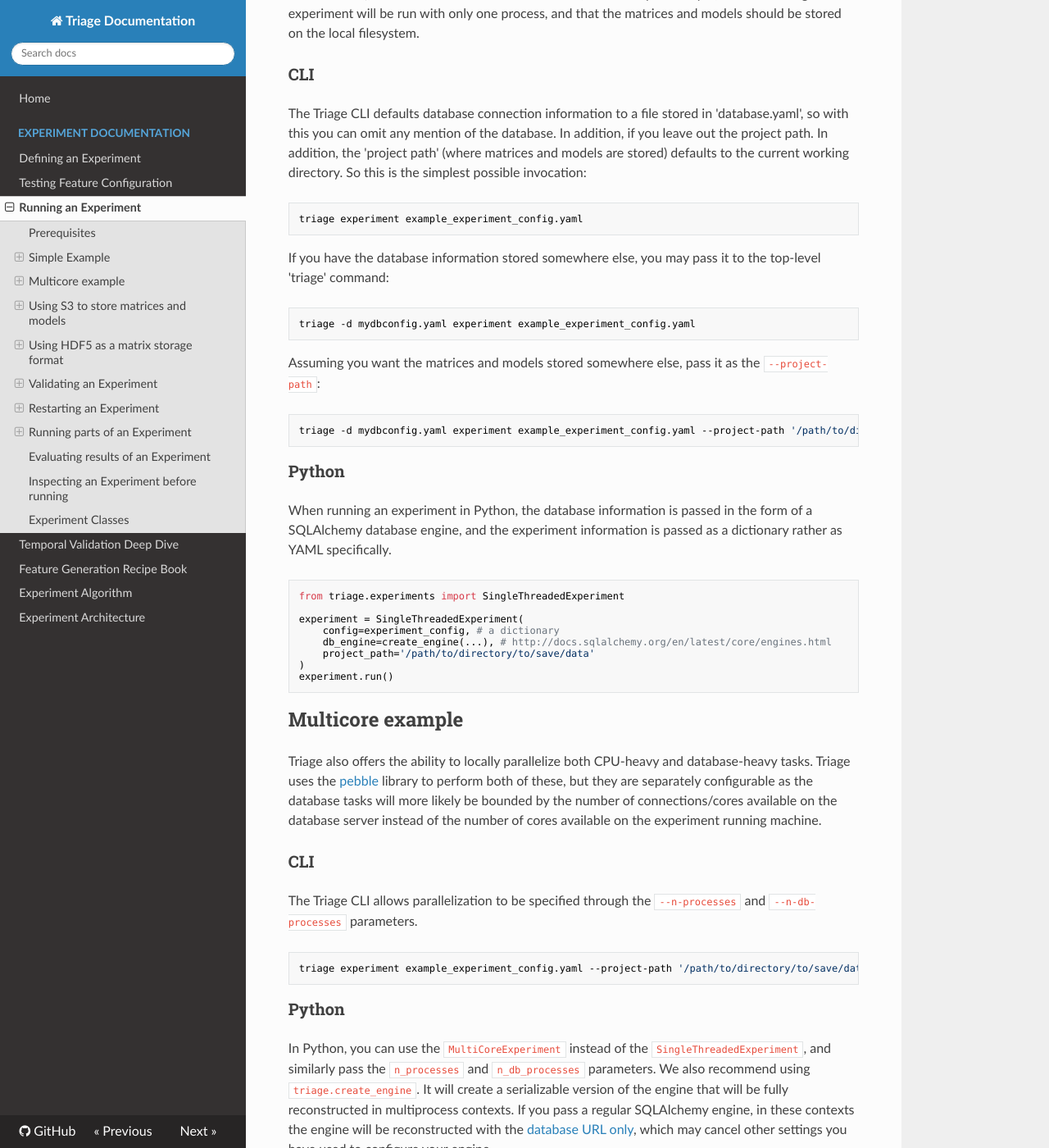
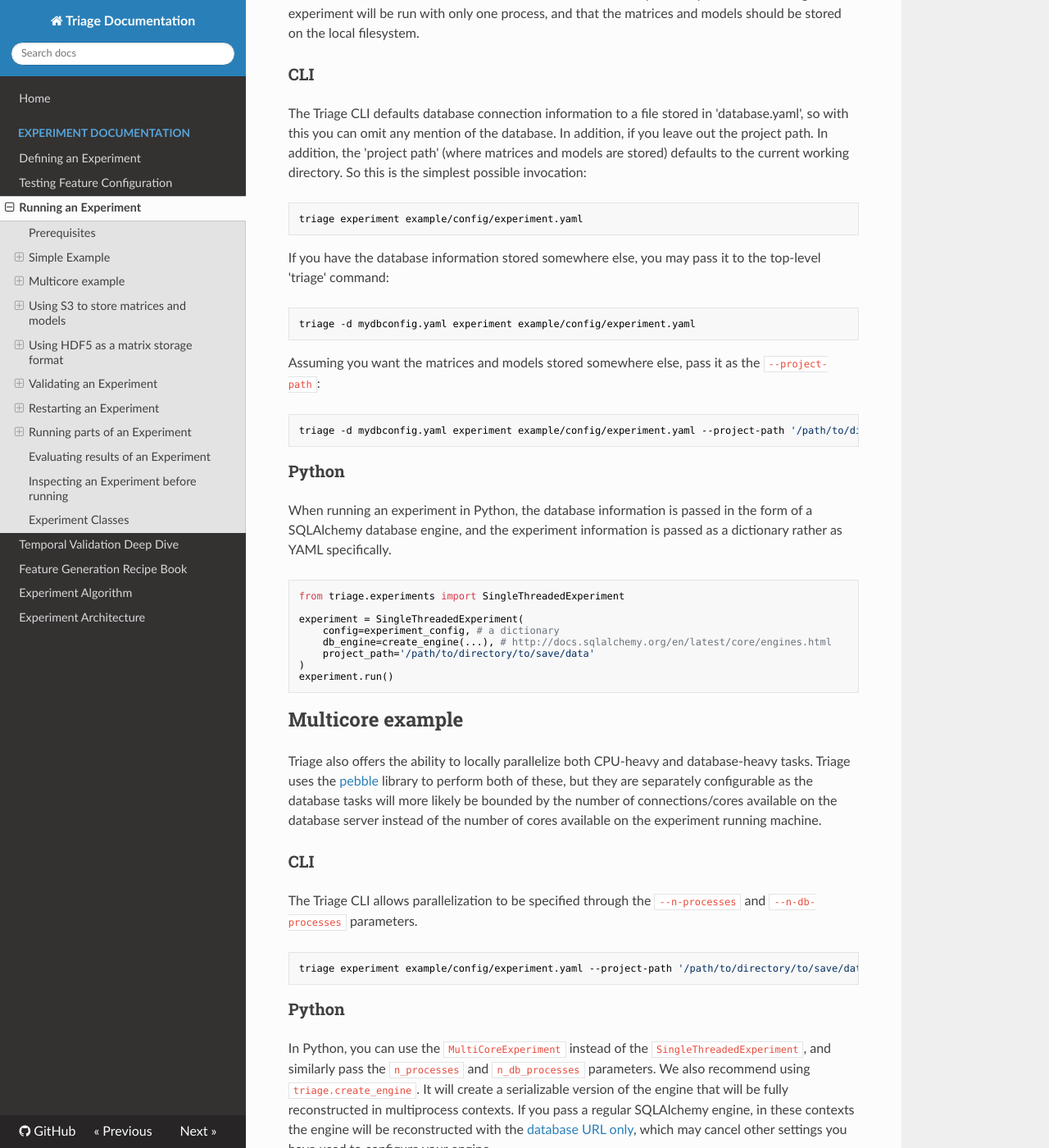
Before and after one commit to dssg/triage, an MkDocs documentation site: the page built from docs/sources/experiments/running.md, in a window 1280 px wide and 1400 px high, scrolled down 627 px. Shown: the whole window at 82% size. Built offline with MkDocs 1.6.1, drawn with Linux system fonts in a browser that asks for light colours; nearby versions of some CDN libraries; old or Windows-style settings are respelled for this version of MkDocs; some of the changed text lies outside the part shown.

````diff
--- a/docs/sources/experiments/running.md
+++ b/docs/sources/experiments/running.md
@@ -23,19 +23,19 @@ To run an experiment, you need to tell triage at a minimum where to find the exp
 The Triage CLI defaults database connection information to a file stored in 'database.yaml', so with this you can omit any mention of the database. In addition, if you leave out the project path. In addition, the 'project path' (where matrices and models are stored) defaults to the current working directory. So this is the simplest possible invocation:
 
 ```bash
-triage experiment example_experiment_config.yaml
+triage experiment example/config/experiment.yaml
 ```
 
 If you have the database information stored somewhere else, you may pass it to the top-level 'triage' command:
 
 ```bash
-triage -d mydbconfig.yaml experiment example_experiment_config.yaml
+triage -d mydbconfig.yaml experiment example/config/experiment.yaml
 ```
 
 Assuming you want the matrices and models stored somewhere else, pass it as the `--project-path`:
 
 ```bash
-triage -d mydbconfig.yaml experiment example_experiment_config.yaml --project-path '/path/to/directory/to/save/data'
+triage -d mydbconfig.yaml experiment example/config/experiment.yaml --project-path '/path/to/directory/to/save/data'
 ```
 
 ### Python
@@ -62,7 +62,7 @@ Triage also offers the ability to locally parallelize both CPU-heavy and databas
 The Triage CLI allows parallelization to be specified through the `--n-processes` and `--n-db-processes` parameters.
 
 ```bash
-triage experiment example_experiment_config.yaml --project-path '/path/to/directory/to/save/data' --n-db-processes 4 --n-processes 8
+triage experiment example/config/experiment.yaml --project-path '/path/to/directory/to/save/data' --n-db-processes 4 --n-processes 8
 ```
 
 ### Python
@@ -95,7 +95,7 @@ Triage can operate on different storage engines for matrices and models, and bes
 ### CLI
 
 ```bash
-triage experiment example_experiment_config.yaml --project-path 's3://bucket/directory/to/save/data'
+triage experiment example/config/experiment.yaml --project-path 's3://bucket/directory/to/save/data'
 ```
 
 ### Python
@@ -121,7 +121,7 @@ Triage by default uses CSV format to store matrices, but this can take up a lot
 On the command-line, this is configurable using the `--matrix-format` option, and supports `csv` and `hdf`.
 
 ```bash
-triage experiment example_experiment_config.yaml --matrix-format hdf
+triage experiment example/config/experiment.yaml --matrix-format hdf
 ```
 
 ### Python
@@ -162,11 +162,11 @@ LINE 1: explain select * from cat_complaints
 The CLI, by default, validates before running. You can tweak this behavior, and make it not validate, or make it *only* validate.
 
 ```bash
-triage experiment example_experiment_config.yaml --project-path '/path/to/directory/to/save/data' --no-validate
+triage experiment example/config/experiment.yaml --project-path '/path/to/directory/to/save/data' --no-validate
 ```
 
 ```bash
-triage experiment example_experiment_config.yaml --project-path '/path/to/directory/to/save/data' --validate-only
+triage experiment example/config/experiment.yaml --project-path '/path/to/directory/to/save/data' --validate-only
 ```
 
 #### Python
@@ -197,7 +197,7 @@ By default, all work will be recreated. This includes label queries, feature que
 ### CLI
 
 ```bash
-triage experiment example_experiment_config.yaml --project-path '/path/to/directory/to/save/data' --replace
+triage experiment example/config/experiment.yaml --project-path '/path/to/directory/to/save/data' --replace
 ```
 
 ### Python
@@ -216,7 +216,7 @@ experiment.run()
 
 ## Running parts of an Experiment
 
-If you would like incrementally build, or just incrementally run parts of the Experiment look at their outputs, you can do so. Running a full experiment requires the [experiment config](https://github.com/dssg/triage/blob/master/example_experiment_config.yaml) to be filled out, but when you're getting started using Triage it can be easier to build the experiment piece by piece and see the results as they come in. Make sure logging is set to INFO level before running this to ensure you get all the log messages.
+If you would like incrementally build, or just incrementally run parts of the Experiment look at their outputs, you can do so. Running a full experiment requires the [experiment config](https://github.com/dssg/triage/blob/master/example/config/experiment.yaml) to be filled out, but when you're getting started using Triage it can be easier to build the experiment piece by piece and see the results as they come in. Make sure logging is set to INFO level before running this to ensure you get all the log messages.
 
 Running parts of an experiment is only supported through the Python interface.
 
@@ -228,7 +228,7 @@ Running parts of an experiment is only supported through the Python interface.
 	- `labels_*<experiment_hash>*` for the labels generated per entity and as of date.
 	- `tmp_sparse_states_*<experiment_hash>*` for the membership in each cohort per entity and as_of_date
 
-2. To reproduce the entire Experiment piece by piece, you can run the following. Each one of these methods requires some portion of [experiment config](https://github.com/dssg/triage/blob/master/example_experiment_config.yaml) to be passed:
+2. To reproduce the entire Experiment piece by piece, you can run the following. Each one of these methods requires some portion of [experiment config](https://github.com/dssg/triage/blob/master/example/config/experiment.yaml) to be passed:
 
 	- `experiment.split_definitions` will parse temporal config and create time splits. It only requires `temporal_config`.
 
````
Also changed, not shown: CONTRIBUTING.md (+2 -2 lines), docs/sources/experiments/defining.md (+1 -1 lines), docs/sources/experiments/feature-testing.md (+2 -2 lines), docs/sources/experiments/temporal-validation.md (+1 -1 lines), 5 other files.
